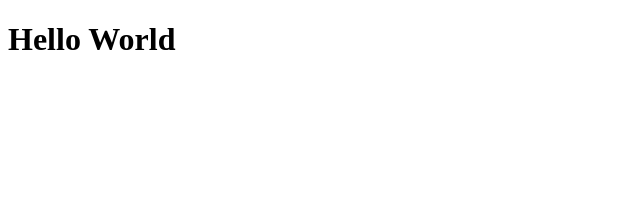
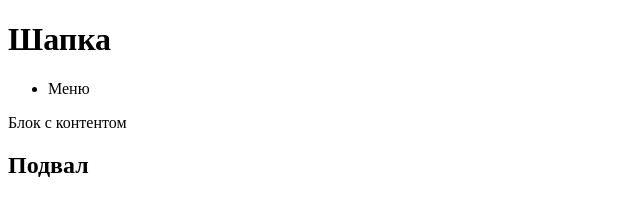
Before and after one commit to Vllisv/course, a plain HTML site: page FreelancerForLife/Index.html in a window 1280 px wide. Shown: the whole page, without its empty margins (0-640 px from the left). Drawn offline with Linux system fonts and the light colour scheme.

Commit message:
HTML уроки. HTML теги. Тег DIV и другие. Уроки HTML CSS JS. Урок №2

```diff
--- a/FreelancerForLife/Index.html
+++ b/FreelancerForLife/Index.html
@@ -6,6 +6,22 @@
     <title>Freelancer for life</title>
 </head>
 <body>
-    <h1>Hello World</h1>
+    <header class="header">
+        <h1>Шапка</h1>
+        <nav class="menu">
+            <ul>
+                <li>Меню</li>
+            </ul>
+        </nav>
+
+    </header>
+
+    <div class="block">
+        <p>Блок с контентом</p>
+    </div>
+
+    <footer class="footer">
+        <h2>Подвал</h2>
+    </footer>
 </body>
 </html>
```
